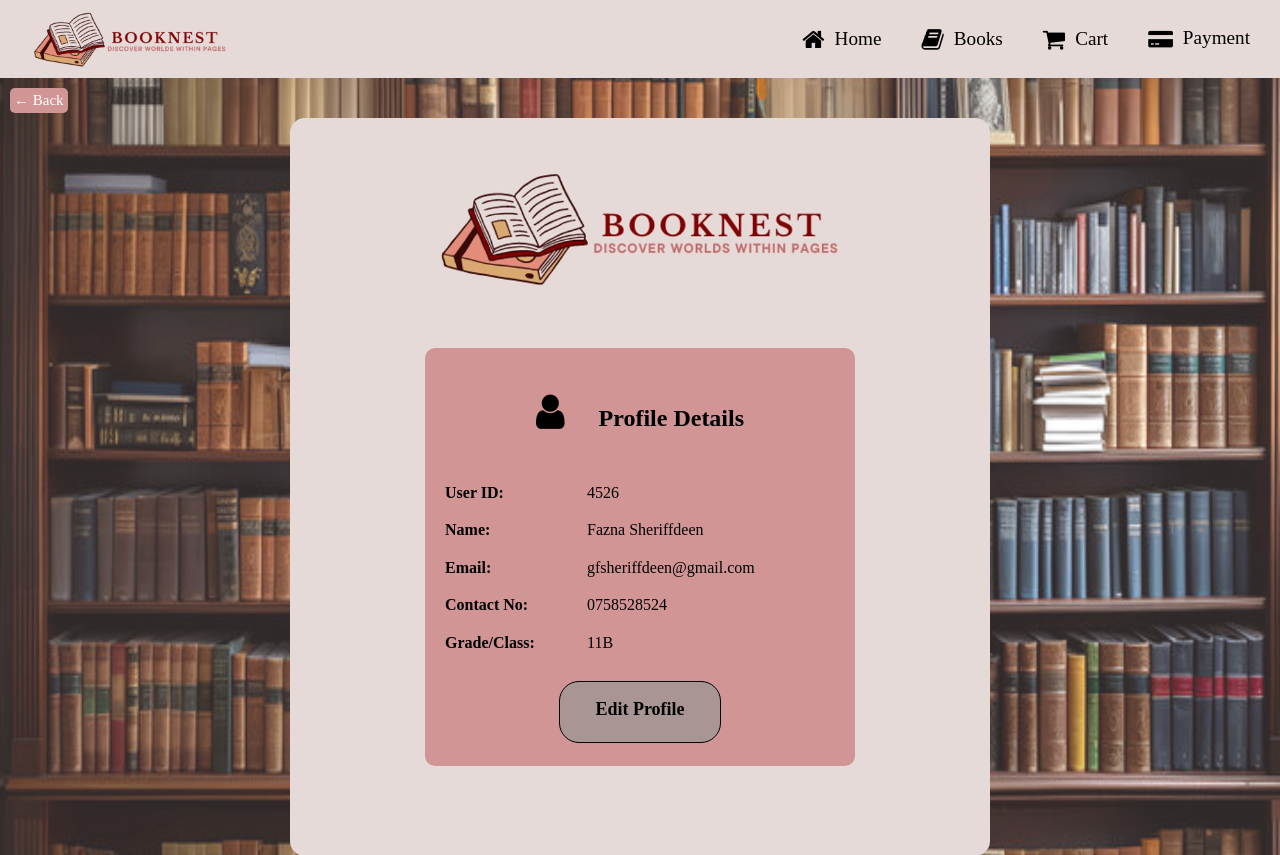
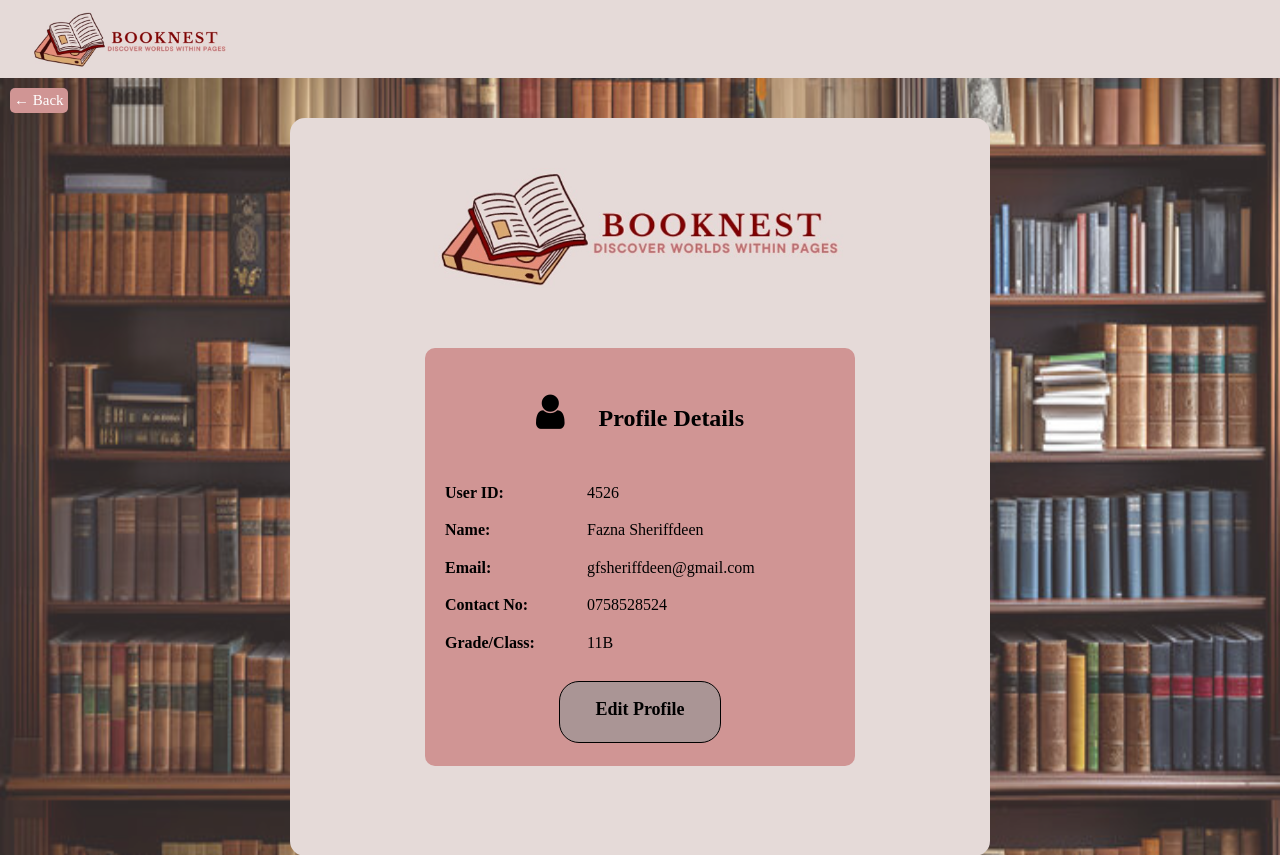
Before and after one commit to FaznaS/ViduraBookNest, a PHP site: page /viewProfile.php in a window 1280 px wide. Shown: the top 855 px of the page. Run offline with PHP 8.4, Linux system fonts and the light colour scheme; a user stored in the database is signed in; data comes from the database, SQL or seed files in the repository.

Commit message:
Changes done to edit profile and view profile

```diff
--- a/viewprofile.php
+++ b/viewprofile.php
@@ -97,33 +97,10 @@ $conn->close();
     <!-------------------------------Header Design------------------------------->
     <nav>
         <img src="./Assets/logo.jpg" alt="logo" style="width: 200px; padding: 10px;">
-        <ul style="display: flex;">
-            <li>
-                <div class="nav-element-container">
-                    <i class="fa fa-home" aria-hidden="true"></i>
-                    <a href="home.php" class="header-links">Home</a>
-                </div>
-            </li>
-            <li>
-                <div class="nav-element-container">
-                    <i class="fa fa-book" aria-hidden="true"></i>
-                    <a href="books.php" class="header-links">Books</a>
-                </div>
-            </li>
-            <li>
-                <div class="nav-element-container">
-                    <i class="fa fa-shopping-cart" aria-hidden="true"></i>
-                    <a href="cart.php" class="header-links">Cart</a>
-                </div>
-            </li>
-            <li>
-                <div class="nav-element-container">
-                    <i class="fa fa-credit-card-alt" aria-hidden="true" style="font-size: larger; padding-top: 3px;"></i>
-                    <a href="payment.php" class="header-links">Payment</a>
-                </div>
-            </li>
-        </ul>
+
     </nav>
+
+
 
     <?php
         include "backbtn.php"
```
Also changed, not shown: editprofile.php (+3 -26 lines).
